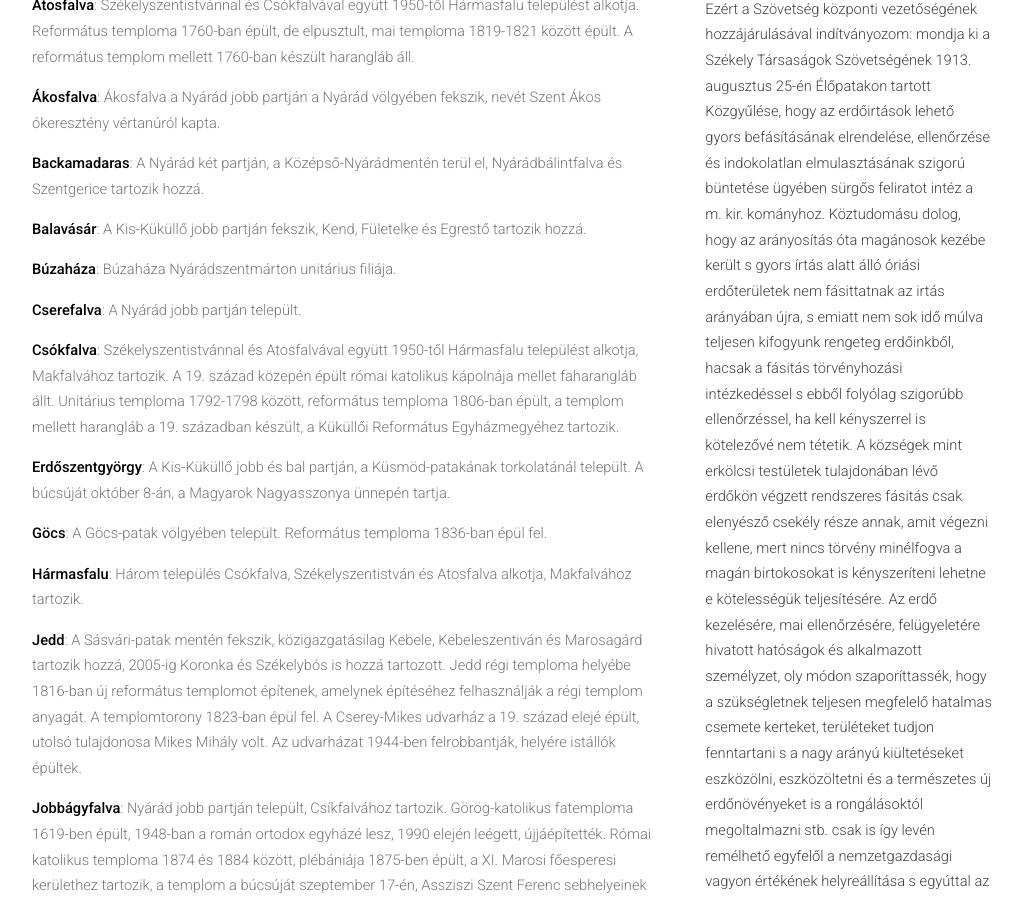
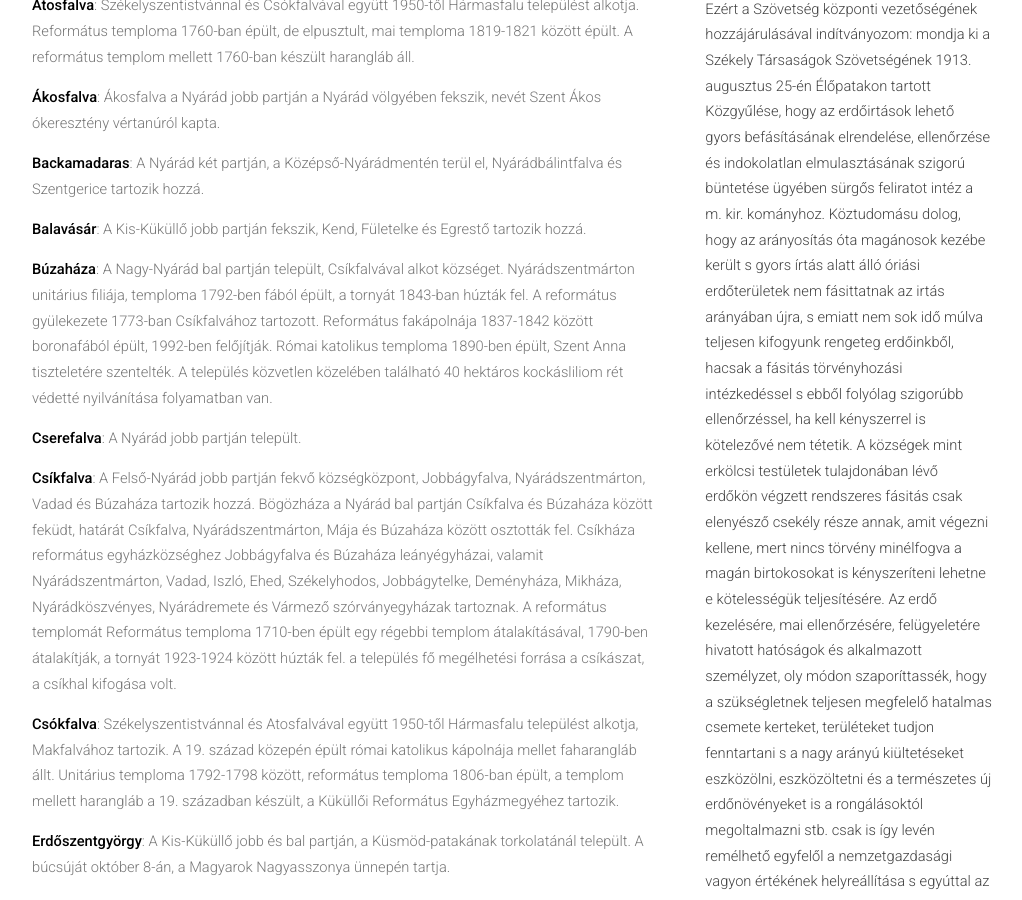
Before and after one commit to siculia/siculia.github.io, a Jekyll site: the page built from siculia-marosszek.html, in a window 1280 px wide and 900 px high, scrolled down 1534 px. Shown: the whole window, without its empty margins (128-1150 px from the left). Built offline with Jekyll 4.4.1, drawn with Linux system fonts in a browser that asks for light colours; nearby versions of some CDN libraries; library files that are not in the unit come from our copies.

Commit message:
Csíháza

```diff
--- a/siculia-marosszek.html
+++ b/siculia-marosszek.html
@@ -39,8 +39,9 @@ layout: default
 							<p style="text-align: left;"><b>Ákosfalva</b>: Ákosfalva a Nyárád jobb partján a Nyárád völgyében fekszik, nevét Szent Ákos ókeresztény vértanúról kapta.</p>
 							<p style="text-align: left;"><b>Backamadaras</b>: A Nyárád két partján, a Középső-Nyárádmentén terül el, Nyárádbálintfalva és Szentgerice tartozik hozzá.</p>
 							<p style="text-align: left;"><b>Balavásár</b>: A Kis-Küküllő jobb partján fekszik, Kend, Fületelke és Egrestő tartozik hozzá.</p>
-							<p style="text-align: left;"><b>Búzaháza</b>: Búzaháza Nyárádszentmárton unitárius filiája.</p>
+							<p style="text-align: left;"><b>Búzaháza</b>: A Nagy-Nyárád bal partján települt, Csíkfalvával alkot községet. Nyárádszentmárton unitárius filiája, temploma 1792-ben fából épült, a tornyát 1843-ban húzták fel. A református gyülekezete 1773-ban Csíkfalvához tartozott. Református fakápolnája 1837-1842 között boronafából épült, 1992-ben felőjítják. Római katolikus temploma 1890-ben épült, Szent Anna tiszteletére szentelték. A település közvetlen közelében található 40 hektáros kockásliliom rét védetté nyilvánítása folyamatban van.</p>
 							<p style="text-align: left;"><b>Cserefalva</b>: A Nyárád jobb partján települt.</p>
+							<p style="text-align: left;"><b>Csíkfalva</b>: A Felső-Nyárád jobb partján fekvő községközpont, Jobbágyfalva, Nyárádszentmárton, Vadad és Búzaháza tartozik hozzá. Bögözháza a Nyárád bal partján Csíkfalva és Búzaháza között feküdt, határát Csíkfalva, Nyárádszentmárton, Mája és Búzaháza között osztották fel. Csíkháza református egyházközséghez Jobbágyfalva és Búzaháza leányégyházai, valamit Nyárádszentmárton, Vadad, Iszló, Ehed, Székelyhodos, Jobbágytelke, Deményháza, Mikháza, Nyárádköszvényes, Nyárádremete és Vármező szórványegyházak tartoznak. A református templomát Református temploma 1710-ben épült egy régebbi templom átalakításával, 1790-ben átalakítják, a tornyát 1923-1924 között húzták fel. a település fő megélhetési forrása a csíkászat, a csíkhal kifogása volt.</p>
 							<p style="text-align: left;"><b>Csókfalva</b>: Székelyszentistvánnal és Atosfalvával együtt 1950-től Hármasfalu települést alkotja, Makfalvához tartozik. A 19. század közepén épült római katolikus kápolnája mellet faharangláb állt. Unitárius temploma 1792-1798 között, református temploma 1806-ban épült, a templom mellett harangláb a 19. században készült, a Küküllői Református Egyházmegyéhez tartozik.</p>
 							<p style="text-align: left;"><b>Erdőszentgyörgy</b>: A Kis-Küküllő jobb és bal partján, a Küsmöd-patakának torkolatánál települt. A búcsúját október 8-án, a Magyarok Nagyasszonya ünnepén tartja.</p>
 							<p style="text-align: left;"><b>Göcs</b>: A Göcs-patak völgyében települt. Református temploma 1836-ban épül fel.</p>
```
